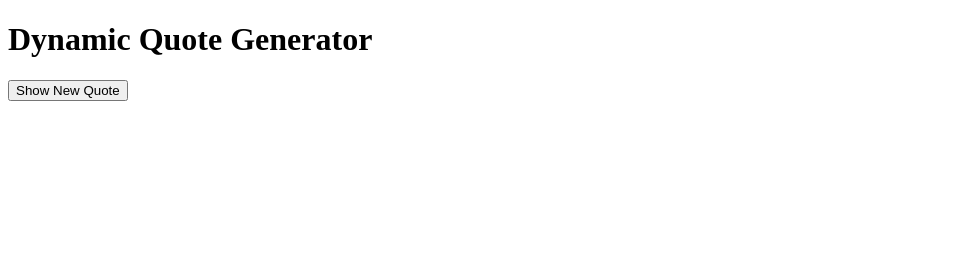
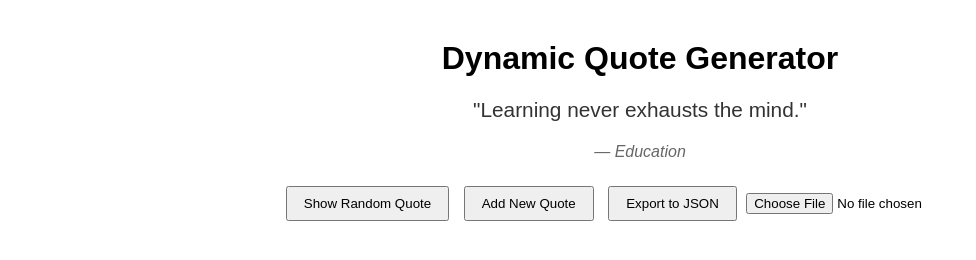
Before and after one commit to amineazzouzi24/alx_fe_javascript, a plain HTML site: page dom-manipulation/index.html in a window 1280 px wide. Shown: the whole page, without its empty margins (0-976 px from the left). Drawn offline with Linux system fonts and the light colour scheme.

Commit message:
index.html
Updated the HTML structure and added new buttons for random quote display, adding quotes, and exporting to JSON.

```diff
--- a/dom-manipulation/index.html
+++ b/dom-manipulation/index.html
@@ -2,13 +2,25 @@
 <html lang="en">
 <head>
   <meta charset="UTF-8">
-    <meta name="viewport" content="width=device-width, initial-scale=1.0">
-    <title>Dynamic Quote Generator</title>
+  <title>Dynamic Quote Generator v3</title>
+  <style>
+    body { font-family: Arial, sans-serif; text-align: center; margin: 40px; }
+    .quote-text { font-size: 1.3em; color: #333; }
+    .quote-category { color: #666; font-style: italic; }
+    button { margin: 5px; padding: 8px 16px; }
+  </style>
 </head>
 <body>
   <h1>Dynamic Quote Generator</h1>
-    <div id="quoteDisplay"></div>
-    <button id="newQuote">Show New Quote</button>
+  <div id="quote-container"></div>
+  <div id="form-container"></div>
+  <div style="margin-top:20px;">
+    <button id="random-btn">Show Random Quote</button>
+    <button id="add-btn">Add New Quote</button>
+    <button id="export-btn">Export to JSON</button>
+    <input type="file" id="importFile" accept=".json" onchange="importFromJsonFile(event)" />
+  </div>
+
   <script src="script.js"></script>
 </body>
 </html>
```
Lines whose indentation alone changed are shown as unchanged.
